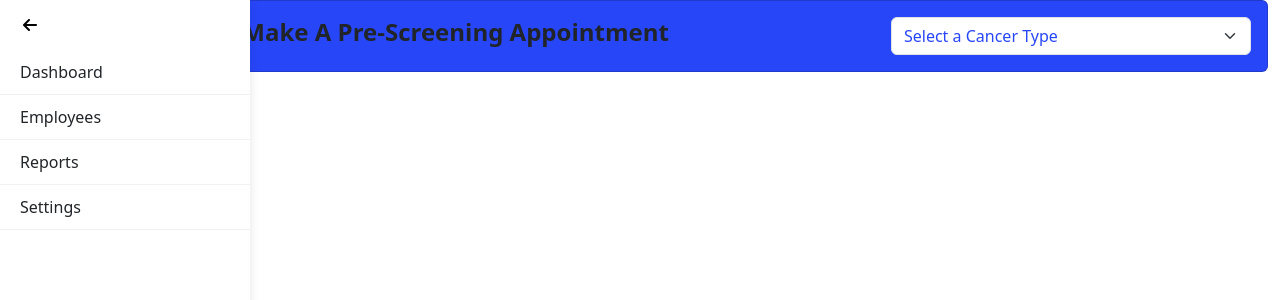
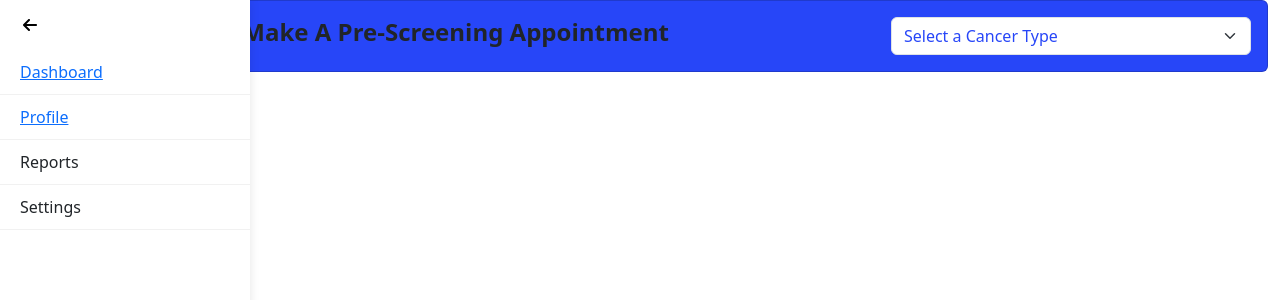
Before and after one commit to BocaCodeHack2023/hackathon-project-employees, a React (Create React App) app: page /appointments in a window 1280 px wide. Both pictures are taken after a click on the button 30 px from the left and 25 px from the top of the page. Shown: the top 300 px of the page. Built offline with nearby package versions, Linux system fonts and the light colour scheme.

Commit message:
added Links

```diff
--- a/src/components/Sidebar.jsx
+++ b/src/components/Sidebar.jsx
@@ -1,5 +1,7 @@
 import { useState } from 'react';
 import '../styles/sidebar.css';
+import { Link } from 'react-router-dom';
+import AppointmentPicker from '../pages/AppointmentPicker';
 
 export default function Sidebar( { setShowSidebar, showSidebar }) {
 
@@ -18,10 +20,10 @@ export default function Sidebar( { setShowSidebar, showSidebar }) {
             ? (
               <>
                 <div className="sidebarItem">
-                  <span className="sidebarTitle">Dashboard</span>
+                  <Link to={"/login"} className="sidebarTitle">Dashboard</Link>
                 </div>
                 <div className="sidebarItem">
-                  <span className="sidebarTitle">Employees</span>
+                  <Link className="sidebarTitle">Profile</Link>
                 </div>
                 <div className="sidebarItem">
                   <span className="sidebarTitle">Reports</span>
```
